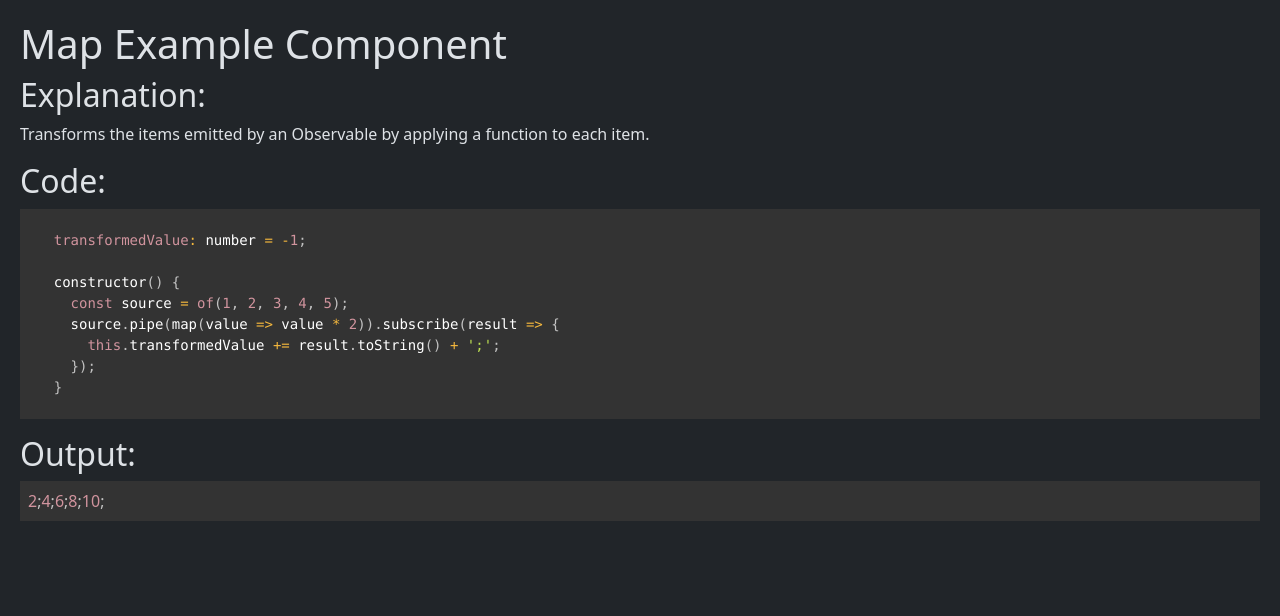
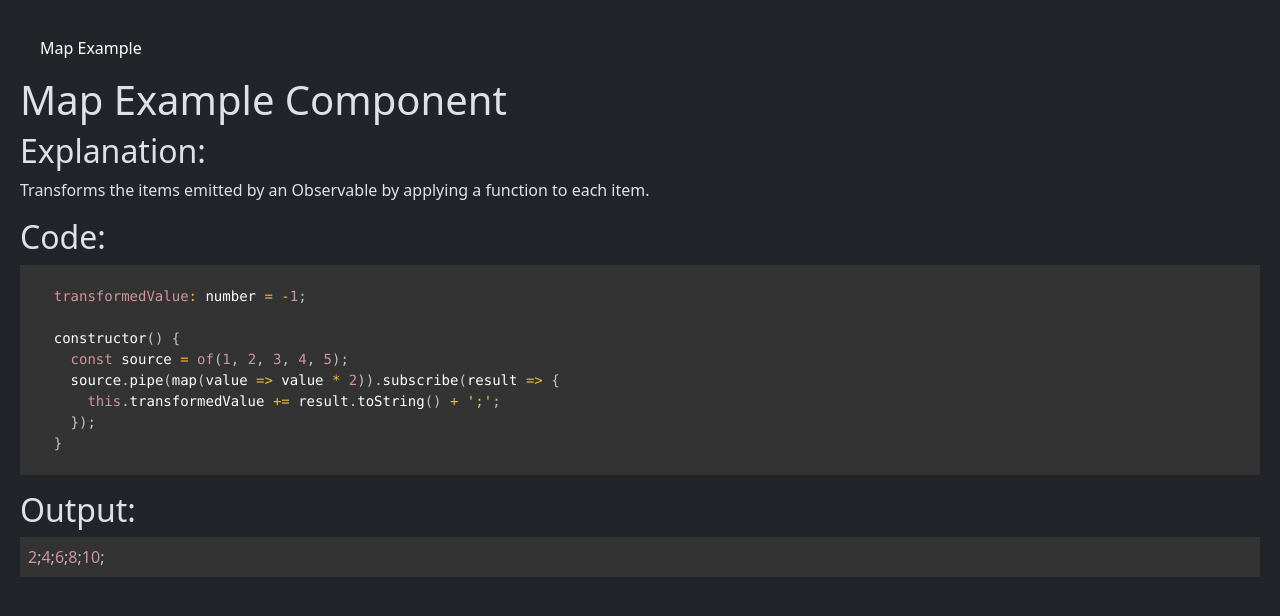
Before and after one commit to Lachi90/RxJsHandsOn, an Angular app in the folder RxJsHandsOn/: page /map-example in a window 1280 px wide. Before the commit this address led to /. Shown: the top 616 px of the page. Built offline with nearby package versions, Linux system fonts and the light colour scheme.

Commit message:
navigationbar & renaming

```diff
--- a/RxJsHandsOn/src/app/app-routing.module.ts
+++ b/RxJsHandsOn/src/app/app-routing.module.ts
@@ -1,7 +1,12 @@
 import { NgModule } from '@angular/core';
 import { RouterModule, Routes } from '@angular/router';
+import { MapExampleComponent } from './map-example-component/map-example.component';
 
-const routes: Routes = [];
+const routes: Routes = [
+  { path: '', redirectTo: '/map-example', pathMatch: 'full' },
+  { path: 'map-example', component: MapExampleComponent },
+
+];
 
 @NgModule({
   imports: [RouterModule.forRoot(routes)],
--- a/RxJsHandsOn/src/app/app.component.html
+++ b/RxJsHandsOn/src/app/app.component.html
@@ -1,3 +1,3 @@
-<app-map-example-component></app-map-example-component>
+<app-navigation-bar></app-navigation-bar>
 
 <router-outlet></router-outlet>
--- /dev/null
+++ b/RxJsHandsOn/src/app/navigation-bar/navigation-bar.component.html
@@ -0,0 +1,9 @@
+<nav class="navbar navbar-expand-lg navbar-dark bg-dark">
+    <div class="container-fluid">
+        <ul class="navbar-nav me-auto mb-2 mb-lg-0">
+            <li class="nav-item">
+                <a class="nav-link active" routerLink="/map-example" routerLinkActive="active">Map Example</a>
+            </li>
+        </ul>
+    </div>
+</nav>
--- /dev/null
+++ b/RxJsHandsOn/src/app/navigation-bar/navigation-bar.component.ts
@@ -0,0 +1,15 @@
+import { Component, OnInit } from '@angular/core';
+
+@Component({
+  selector: 'app-navigation-bar',
+  templateUrl: './navigation-bar.component.html',
+  styleUrls: ['./navigation-bar.component.css']
+})
+export class NavigationBarComponent implements OnInit {
+
+  constructor() { }
+
+  ngOnInit(): void {
+  }
+
+}
```
Also changed, not shown: RxJsHandsOn/src/app/app.module.ts (+5 -3 lines), RxJsHandsOn/src/app/map-example-component/map-example.component.ts (renamed from RxJsHandsOn/src/app/map-example-component/map-example-component.component.ts, +4 -4 lines), RxJsHandsOn/src/app/map-example-component/map-example.component.css (added), RxJsHandsOn/src/app/map-example-component/map-example.component.html (renamed from RxJsHandsOn/src/app/map-example-component/map-example-component.component.html), RxJsHandsOn/src/app/navigation-bar/navigation-bar.component.css (added), 2 other files (tests, documents, lock files or other folders).
